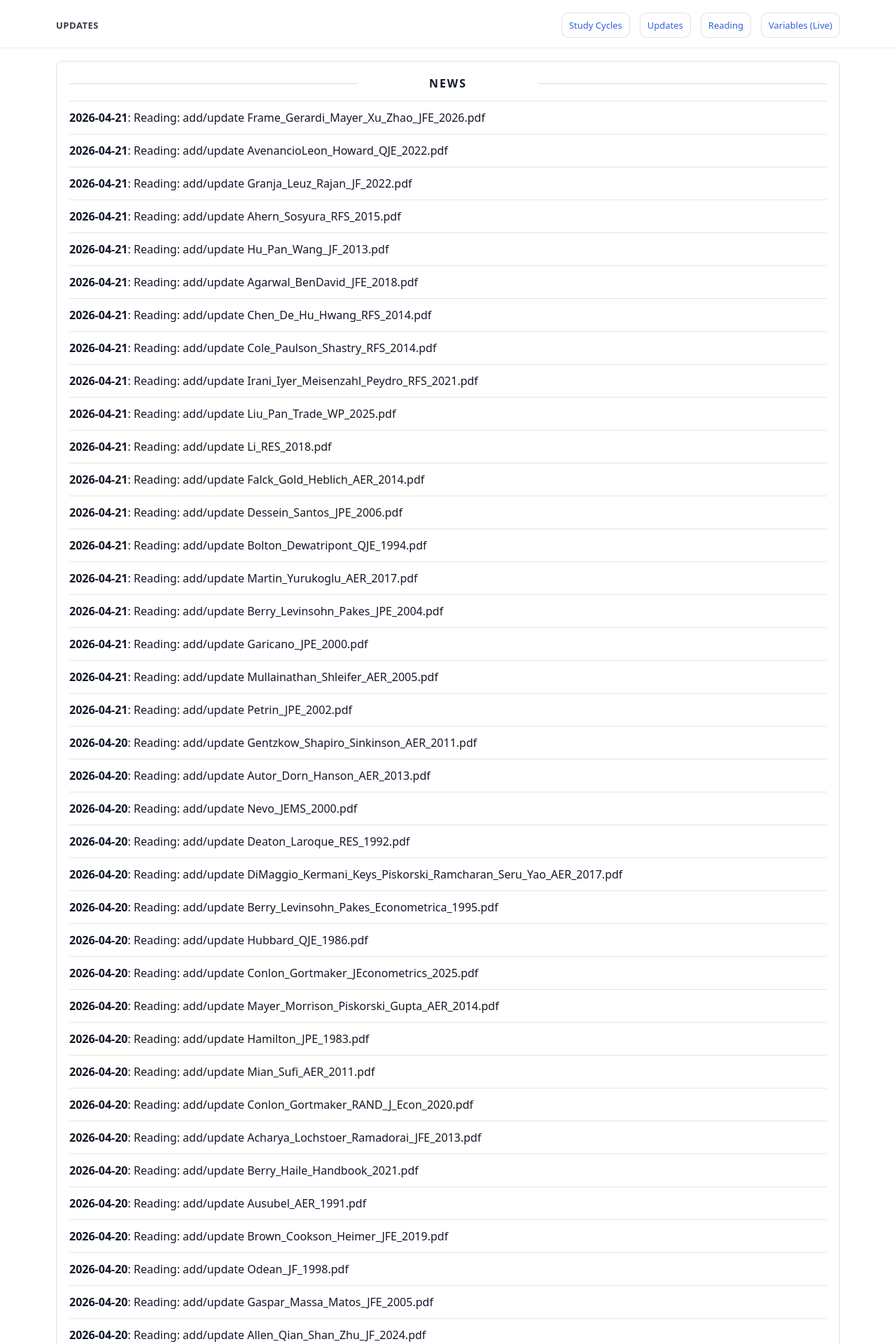
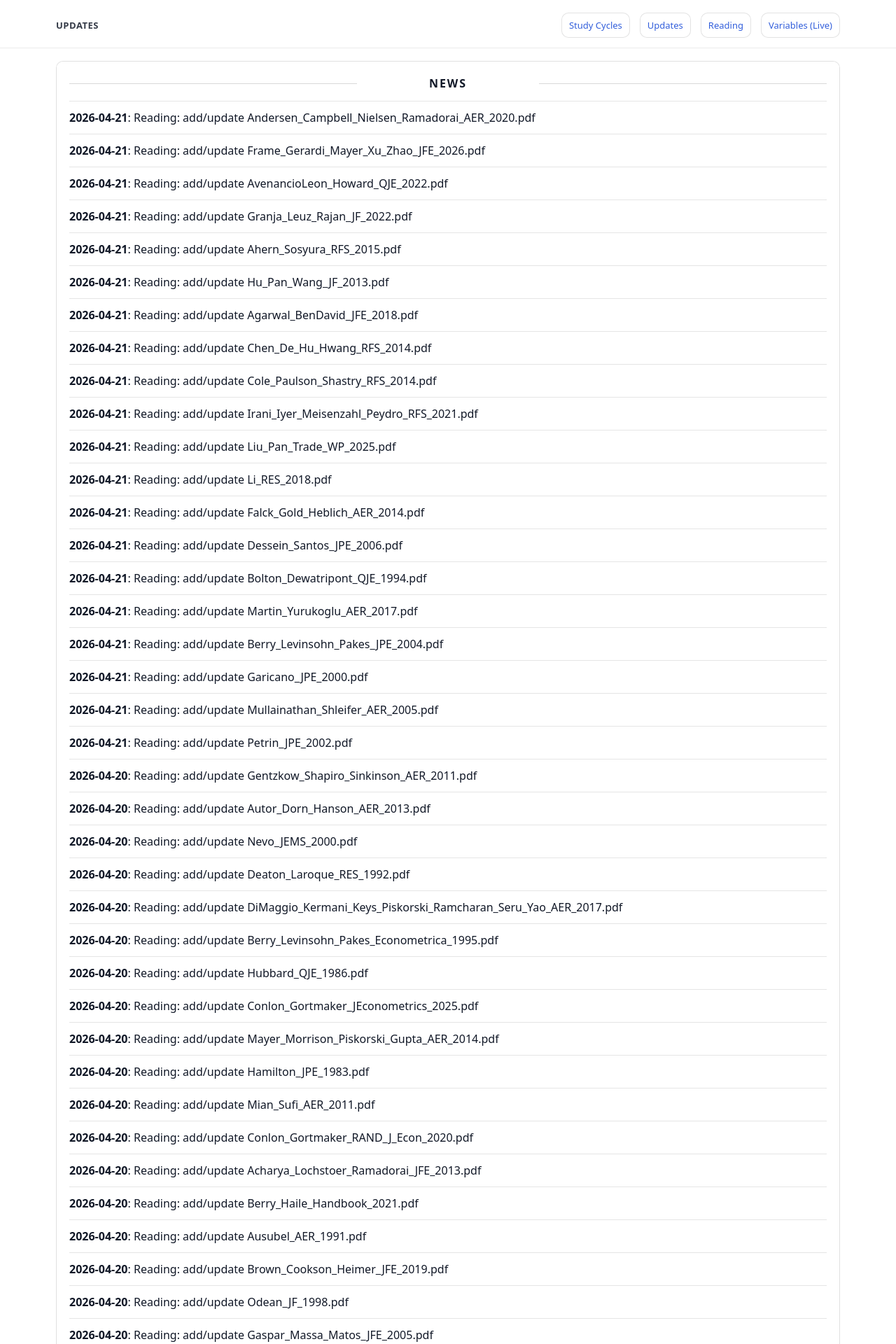
Before and after one commit to yaxinzn/study-archive, a Jekyll site: the page built from updates/index.md, in a window 1280 px wide. Shown: the top 1920 px of the page at 70% size. Built offline with Jekyll 4.4.1, drawn with Linux system fonts in a browser that asks for light colours; some of the changed text lies outside the part shown.

Commit message:
chore: update NEWS feed

```diff
--- a/_data/news.yml
+++ b/_data/news.yml
@@ -1,4 +1,7 @@
 # Auto-generated update history (sorted newest -> oldest). Do not edit manually.
+- ts: "1776773385"
+  date: "2026-04-21"
+  title: "Reading: add/update Andersen_Campbell_Nielsen_Ramadorai_AER_2020.pdf"
 - ts: "1776773033"
   date: "2026-04-21"
   title: "Reading: add/update Frame_Gerardi_Mayer_Xu_Zhao_JFE_2026.pdf"
```
